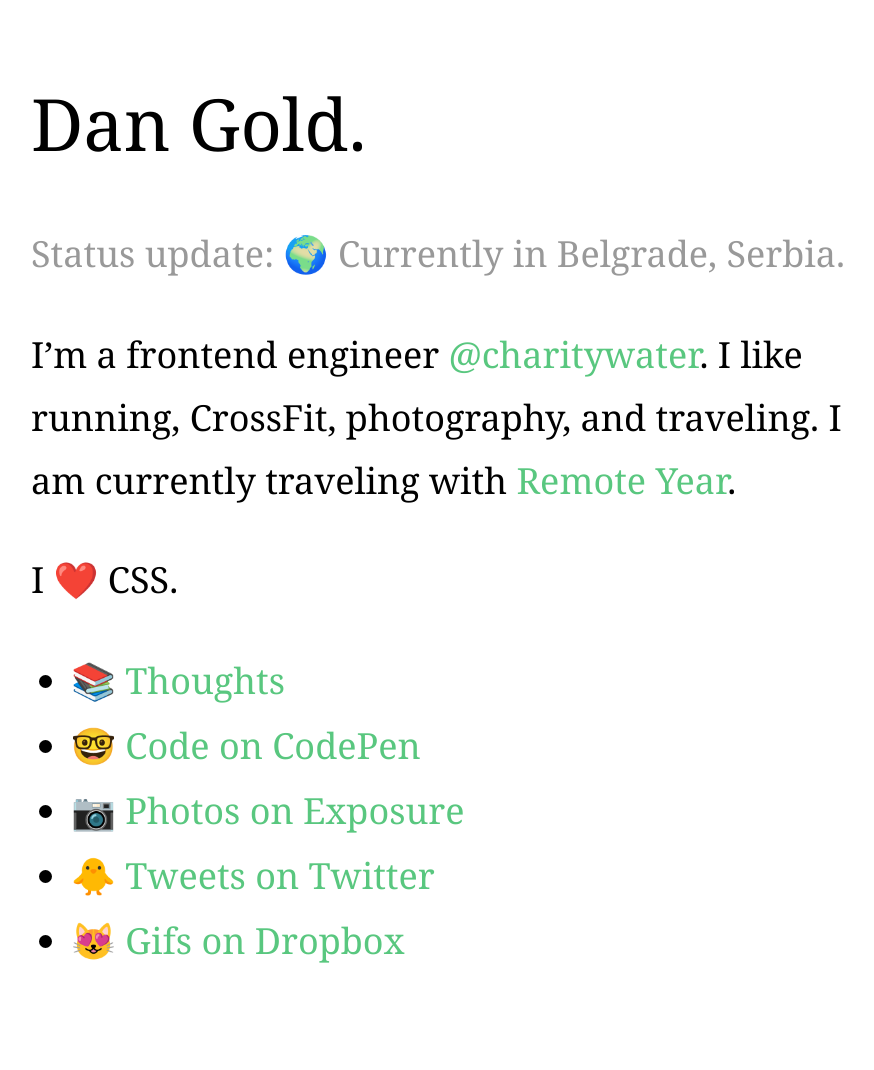
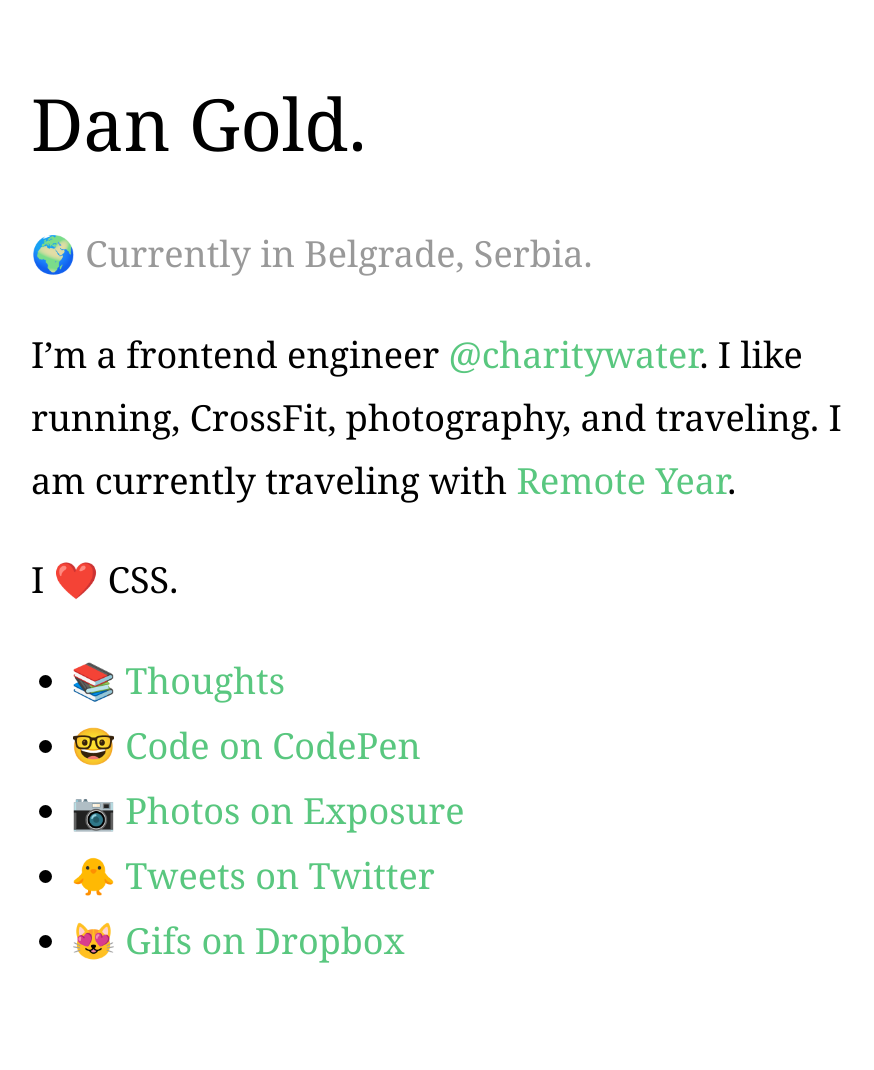
Before and after one commit to jessess/www, a Jekyll site: the page built from index.html, in a window 1280 px wide. Shown: the whole page, without its empty margins (189-1063 px from the left). Built offline with Jekyll 4.4.1, drawn with Linux system fonts in a browser that asks for light colours; a script that is not in the unit is left out.

Commit message:
Removing "status update"
This is in favor of highlighting where I am in the world.

```diff
--- a/index.html
+++ b/index.html
@@ -5,7 +5,7 @@
 <div class="home">
   <hgroup>
     <h1 class="post-title">Dan Gold.</h1>
-    <p class="status"><span class="update-label">Status update:</span> <span class="status-text"><span class="emoji">🌍️</span> Currently in Belgrade, Serbia.</span></p>
+    <p class="status"><span class="status-text"><span class="emoji">🌍️</span> Currently in Belgrade, Serbia.</span></p>
   </hgroup>
 
   <article class="about">
```
